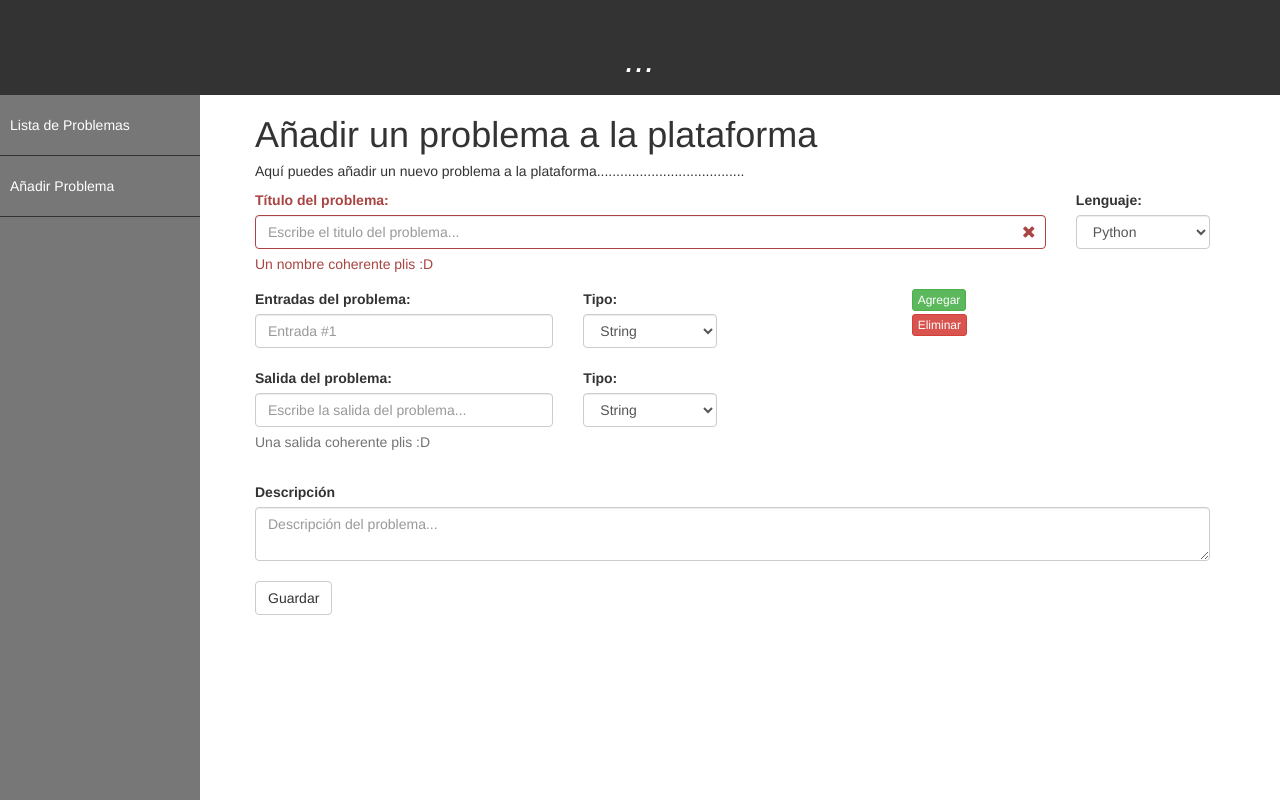
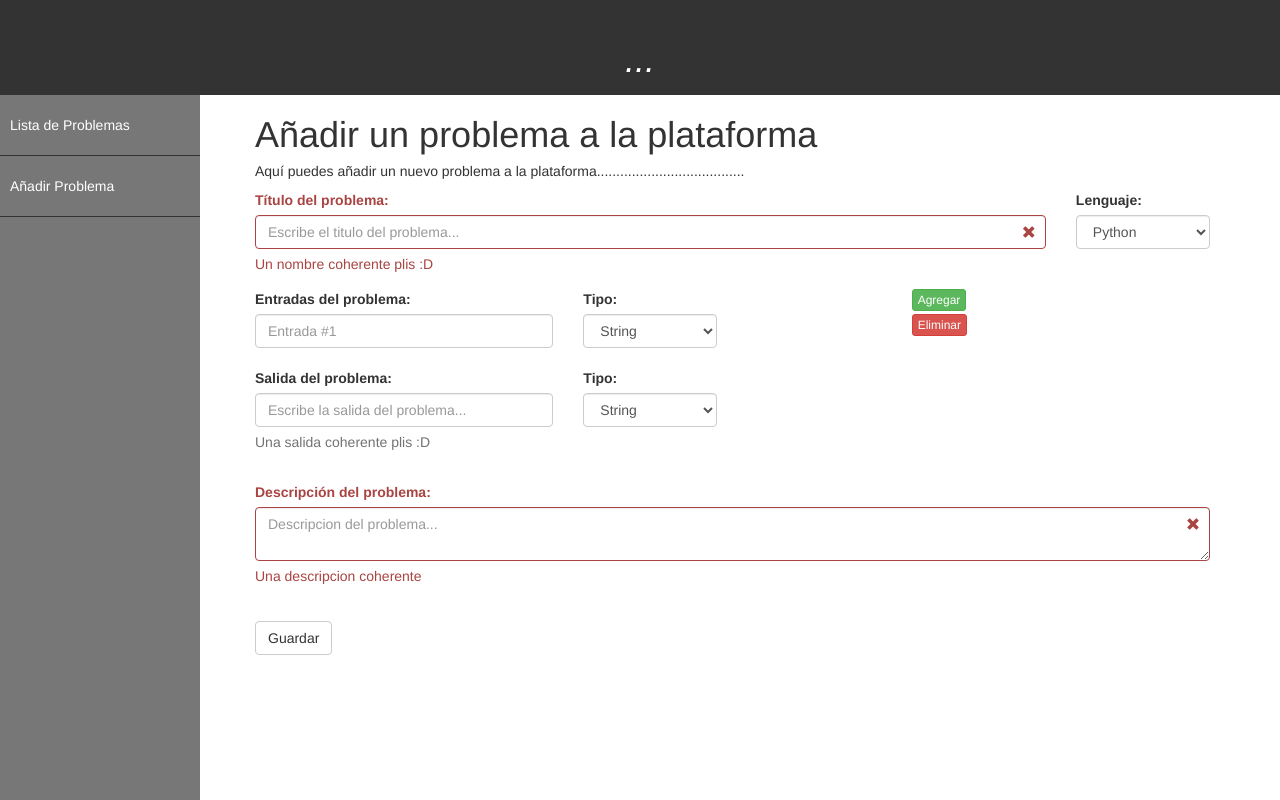
Before and after one commit to HectorPerezM/Mingeso-Grupo1, a React app in the folder front-end/: page /add in a window 1280 px wide. Built offline with nearby package versions, Linux system fonts and the light colour scheme.

Commit message:
adding the editor to the student form

```diff
--- a/front-end/package.json
+++ b/front-end/package.json
@@ -37,6 +37,7 @@
         "react-dev-utils": "^3.1.0",
         "react-dom": "^16.4.0",
         "react-error-overlay": "^1.0.10",
+        "react-monaco-editor": "^0.17.2",
         "react-redux": "^5.0.6",
         "react-router-dom": "^4.2.2",
         "react-router-redux": "^4.0.8",
--- a/front-end/src/containers/FormProblem.js
+++ b/front-end/src/containers/FormProblem.js
@@ -3,7 +3,16 @@ import {Row, Col} from "react-bootstrap";
 import {Button, FormGroup, ControlLabel, FormControl, HelpBlock} from "react-bootstrap";
 import {CustomInput} from "reactstrap";
 
+const examples = problem => {
+  const newInputs = problem.inputs.map((input, i) => {
+    console.log(input);
+    return {'type': input.type, 'value': input.input}
+  });
+  console.log(newInputs);
+}
+
 const addProblem = problem => {
+  examples(problem);
   console.log(problem.title);
   fetch('http://165.227.48.161:8082/problems', {
       method: 'POST',
@@ -241,13 +250,22 @@ class FormProblem extends Component {
         </Row>
 
         <br />
-        <ControlLabel>Descripción</ControlLabel>
-        <FormControl  name="description"
-        componentClass="textarea"
-        placeholder="Descripción del problema..."
-        value={this.state.description}
-        onChange={e => this.Change(e)}/>
-
+        <FormGroup
+            controlId="formBasicText"
+            validationState={this.getValidationState()}
+          >
+            <ControlLabel>Descripción del problema:</ControlLabel>
+            <FormControl
+              componentClass="textarea"
+              name = "description"
+              type="text"
+              value={this.state.description}
+              placeholder="Descripcion del problema..."
+              onChange={e => this.Change(e)}
+            />
+            <FormControl.Feedback />
+            <HelpBlock>Una descripcion coherente</HelpBlock>
+          </FormGroup>
         <br />
         <Button type="submit">Guardar</Button>
       </form>
--- a/front-end/src/containers/FormStudent.js
+++ b/front-end/src/containers/FormStudent.js
@@ -1,6 +1,8 @@
 import React, { Component } from "react";
 import axios from 'axios';
 import {Button, ControlLabel, FormControl} from "react-bootstrap";
+import MonacoEditor from 'react-monaco-editor';
+import { MonacoDiffEditor } from 'react-monaco-editor';
 
 class Form extends Component {
 
@@ -10,8 +12,19 @@ class Form extends Component {
     output: "",
     description: "",
     language: "",
-    algoritmo: ""
+    code: ""
   };
+
+  editorDidMount(editor, monaco) {
+      console.log('editorDidMount', editor);
+      editor.focus();
+    }
+    onChange = (newValue, e) => {
+      console.log('onChange', newValue, e);
+      this.setState({
+        code: newValue
+      });
+    };
 
   change = e => {
     this.setState({
@@ -21,11 +34,7 @@ class Form extends Component {
 
   onSubmit = e => {
     e.preventDefault();
-    alert("el algoritmo que será evaluado es: "+this.state.algoritmo);
-    // this.props.onSubmit(this.state);
-    //this.setState({
-    //  algoritmo: ""
-    //});
+    alert("el algoritmo que será evaluado es: "+this.state.code);
   };
 
 
@@ -40,27 +49,38 @@ class Form extends Component {
           output: "",
           description: problem.problemStatement,
           language: problem.language,
-          algoritmo: ""
+          code: ""
         });
       })
   };
 
   render() {
+    const code = this.state.code;
+    const options = {
+      selectOnLineNumbers: true,
+      roundedSelection: true,
+      readOnly: false,
+      cursorStyle: 'line',
+      parameterHints: true
+    };
     return (
       <div className="formStudent">
       <h1 className="title">Problema: {this.state.problemTitle}</h1>
       <h4 className="title">Lenguaje: {this.state.language}</h4>
       <h5 className="description">{this.state.description}</h5>
-
       <form>
         <br />
-        <ControlLabel>Solución al problema:</ControlLabel>
-        <FormControl  name="algoritmo"
-        componentClass="textarea"
-        placeholder="Desarrolla tu algoritmo aquí..."
-        value={this.state.algoritmo}
-        onChange={e => this.change(e)}/>
 
+        <MonacoEditor
+        width="800"
+        height="600"
+        language="java"
+        theme="vs-dark"
+        value={code}
+        options={options}
+        onChange={this.onChange}
+        editorDidMount={this.editorDidMount}
+      />
         <br />
         <Button onClick={e => this.onSubmit(e)} type="submit">Evaluar</Button>
         <br />
```
Also changed, not shown: 1 other file (tests, documents, lock files or other folders).
